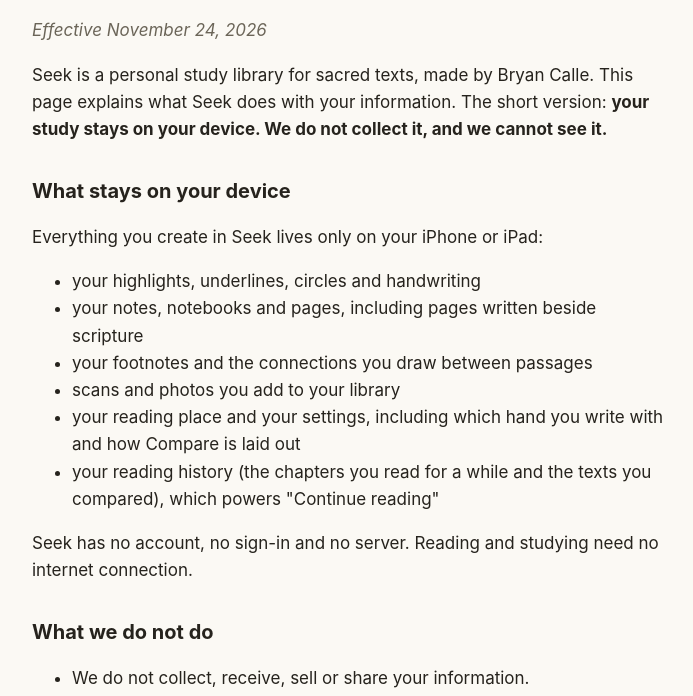
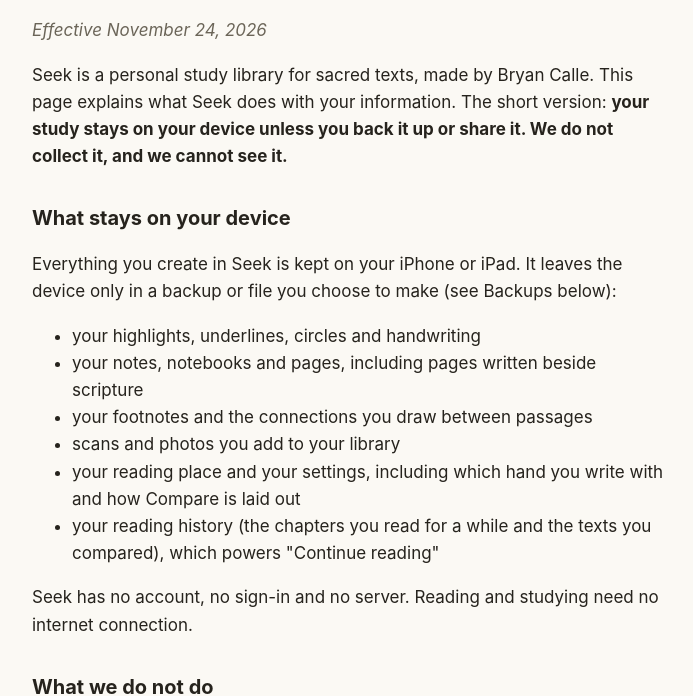
Before and after one commit to Yippie-Calle/seek-privacy, a plain HTML site: page index.html in a window 1280 px wide. Shown: the part 104-800 px from the top of the page, without its empty margins (288-981 px from the left). Drawn offline with Linux system fonts and the light colour scheme.

Commit message:
Privacy policy: clearer local-first wording
Say that study data leaves the device only in a backup or file the user makes,
that we never receive it, and that manual exports are started by the user
while automatic copies are described separately.

Co-Authored-By: Claude Opus 5.5 <noreply@anthropic.com>

```diff
--- a/index.html
+++ b/index.html
@@ -9,9 +9,9 @@ h1{font-size:1.9rem}h2{font-size:1.25rem;margin-top:2rem}a{color:var(--link)}em{
 </style></head><body>
 <h1>Seek privacy policy</h1>
 <p><em>Effective November 24, 2026</em></p>
-<p>Seek is a personal study library for sacred texts, made by Bryan Calle. This page explains what Seek does with your information. The short version: <strong>your study stays on your device. We do not collect it, and we cannot see it.</strong></p>
+<p>Seek is a personal study library for sacred texts, made by Bryan Calle. This page explains what Seek does with your information. The short version: <strong>your study stays on your device unless you back it up or share it. We do not collect it, and we cannot see it.</strong></p>
 <h2>What stays on your device</h2>
-<p>Everything you create in Seek lives only on your iPhone or iPad:</p>
+<p>Everything you create in Seek is kept on your iPhone or iPad. It leaves the device only in a backup or file you choose to make (see Backups below):</p>
 <ul>
 <li>your highlights, underlines, circles and handwriting</li>
 <li>your notes, notebooks and pages, including pages written beside scripture</li>
@@ -23,7 +23,7 @@ h1{font-size:1.9rem}h2{font-size:1.25rem;margin-top:2rem}a{color:var(--link)}em{
 <p>Seek has no account, no sign-in and no server. Reading and studying need no internet connection.</p>
 <h2>What we do not do</h2>
 <ul>
-<li>We do not collect, receive, sell or share your information.</li>
+<li>We do not collect, sell or share your information, and we never receive your study. The only things we receive are what you choose to send us, such as an email to the support address or feedback sent through TestFlight.</li>
 <li>We do not track you, and we do not use analytics, advertising or third-party tracking tools.</li>
 <li>We do not read your notes, marks, scans or reading history. Nothing in Seek sends them to us or to anyone else.</li>
 <li>We do not ask about your faith or background.</li>
@@ -34,7 +34,7 @@ h1{font-size:1.9rem}h2{font-size:1.25rem;margin-top:2rem}a{color:var(--link)}em{
 <h2>Reading history</h2>
 <p>Reading history is kept only on your device and is never used for analytics. It is left out of backups unless you turn on "Include Reading History in Backups". You can pause it with "Keep Reading History" in Settings, and erase it from the Backup &amp; Restore screen. Turning it off stops new entries; it does not erase what is already saved.</p>
 <h2>Backups, exports and sharing: your choice</h2>
-<p>Seek can save a backup of your study, export it as Markdown, turn a notebook page into a PDF handout, and share a verse as a picture or as text. These happen only when you ask. The file or picture goes where you send it (for example Files, iCloud Drive, Messages or Mail), and from then on it is governed by that app or service's own policy, not this one. Your device's own backups (such as an iCloud or computer backup made by iOS) may include Seek's data; that is controlled in your device's settings.</p>
+<p>Seek can save a backup of your study, export it as Markdown, turn a notebook page into a PDF handout, and share a verse as a picture or as text. You start these yourself; the automatic copies are described below. The file or picture goes where you send it (for example Files, iCloud Drive, Messages or Mail), and from then on it is governed by that app or service's own policy, not this one. Your device's own backups (such as an iCloud or computer backup made by iOS) may include Seek's data; that is controlled in your device's settings.</p>
 <p>Seek also keeps automatic backup copies, unless you turn this off in Backup &amp; Restore. When you leave the app after making changes, it saves a copy of your study (at most once an hour, one file per day, the last 7 days). The copies are kept in Seek's own folder on your device, which you can see in the Files app, or in a folder you choose, such as one in iCloud Drive. If you choose an iCloud Drive folder, Apple stores those files under your iCloud account and its terms. Seek never sends the copies to us.</p>
 <h2>Links</h2>
 <p>If you tap a link in Seek, such as a website saved on a footnote, your device opens it in the browser or app that handles it. That site has its own privacy policy. Seek does not follow links for you.</p>
```
